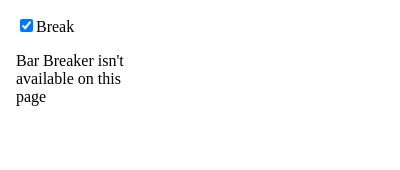
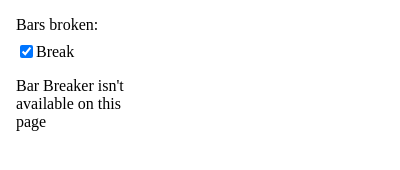
Before and after one commit to ris58h/bar-breaker, a browser extension: page extension/popup/popup.html in a window 400 px wide. Drawn offline with Linux system fonts and the light colour scheme.

Commit message:
Popup appearance.

```diff
--- a/extension/popup/popup.css
+++ b/extension/popup/popup.css
@@ -1,5 +1,10 @@
 body {
     width: 150px;
+}
+
+.row {
+    display: flex;
+    align-items: center;
 }
 
 #main {
--- a/extension/popup/popup.html
+++ b/extension/popup/popup.html
@@ -6,8 +6,11 @@
 </head>
 <body>
     <div id="main">
-        <div id="message"></div>
-        <label><input id="enabled" type="checkbox" name="enabled" checked>Break</label>
+        <div>Bars broken: <span id="num-broken"></span></div>
+        <div class="row">
+            <input id="enabled" type="checkbox" name="enabled" checked>
+            <label for="enabled">Break</label>
+        </div>
     </div>
     <div id="not-available-stub">Bar Breaker isn't available on this page</div>
 
--- a/extension/popup/popup.js
+++ b/extension/popup/popup.js
@@ -29,6 +29,5 @@
 }
 
 function renderNumBroken(numBroken) {
-    const message = numBroken == 1 ? "1 bar broken" : numBroken + " bars broken"
-    document.getElementById('message').textContent = message
+    document.getElementById('num-broken').textContent = "" + numBroken
 }
```
